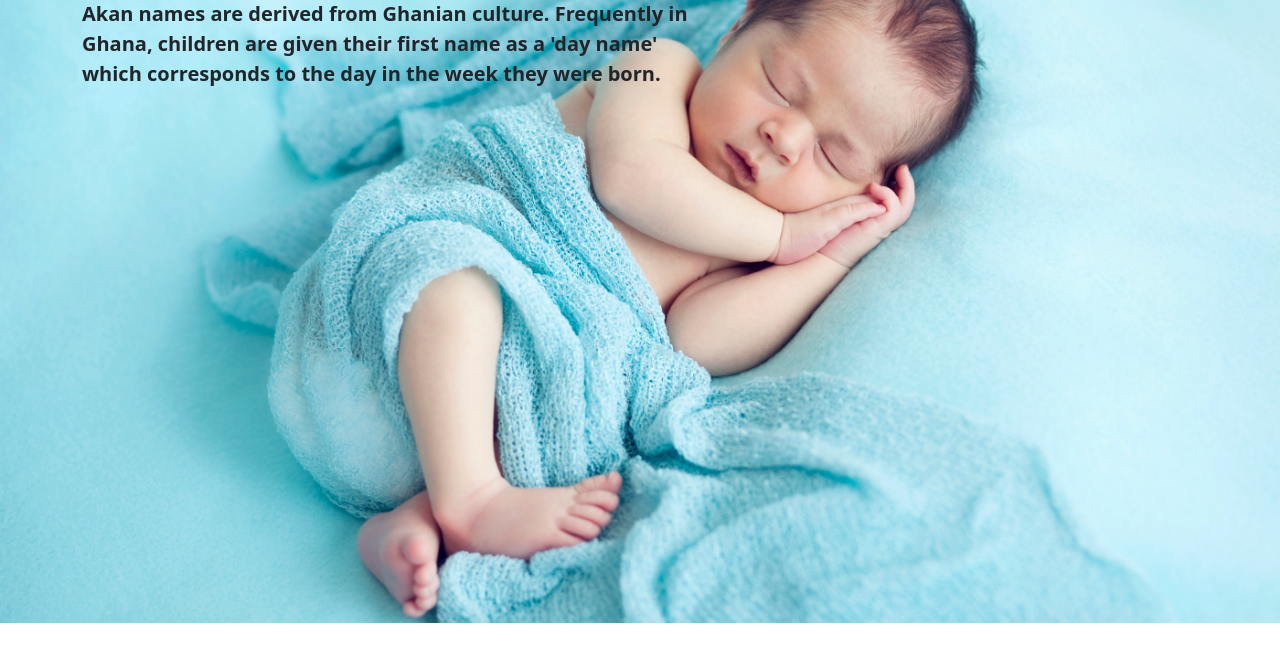
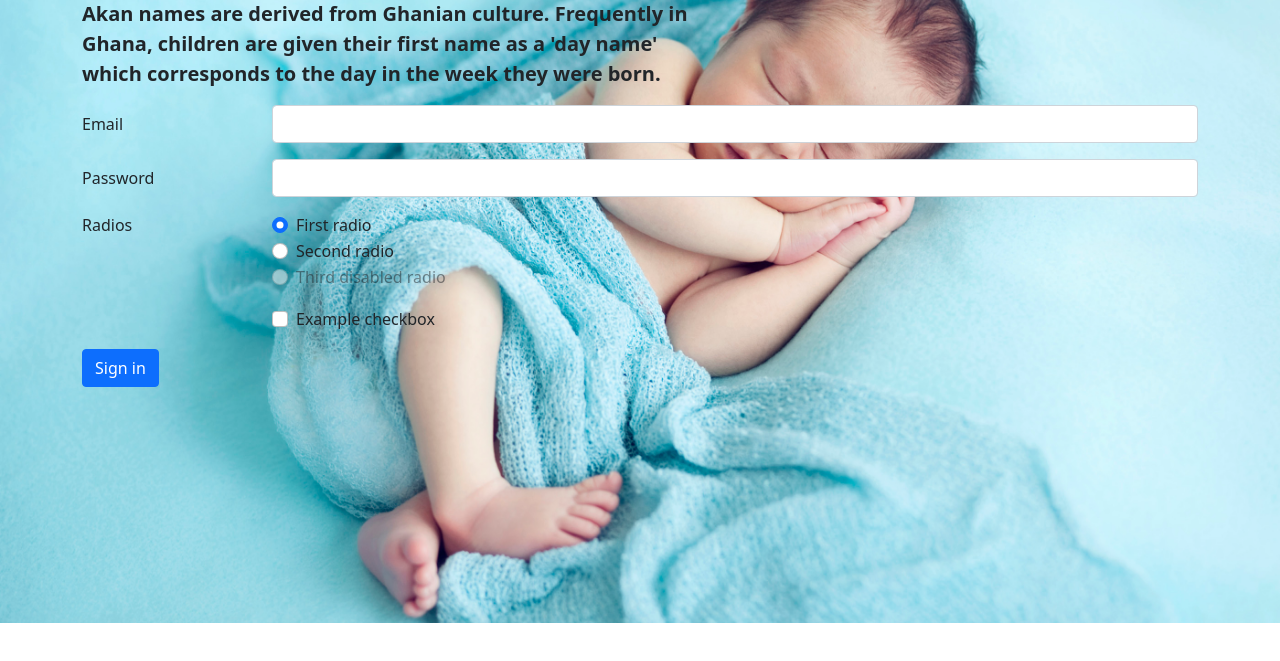
Before and after one commit to clarelimo/Akan-Name, a plain HTML site: page index.html in a window 1280 px wide. Shown: the part 97-758 px from the top of the page. Drawn offline with Linux system fonts and the light colour scheme.

Commit message:
form structure added

```diff
--- a/index.html
+++ b/index.html
@@ -18,5 +18,57 @@
             </div>
         </div>
     </div>
+    <div class="container">
+        <div class="row">
+            <form>
+                <div class="row mb-3">
+                  <label for="inputEmail3" class="col-sm-2 col-form-label">Email</label>
+                  <div class="col-sm-10">
+                    <input type="email" class="form-control" id="inputEmail3">
+                  </div>
+                </div>
+                <div class="row mb-3">
+                  <label for="inputPassword3" class="col-sm-2 col-form-label">Password</label>
+                  <div class="col-sm-10">
+                    <input type="password" class="form-control" id="inputPassword3">
+                  </div>
+                </div>
+                <fieldset class="row mb-3">
+                  <legend class="col-form-label col-sm-2 pt-0">Radios</legend>
+                  <div class="col-sm-10">
+                    <div class="form-check">
+                      <input class="form-check-input" type="radio" name="gridRadios" id="gridRadios1" value="option1" checked>
+                      <label class="form-check-label" for="gridRadios1">
+                        First radio
+                      </label>
+                    </div>
+                    <div class="form-check">
+                      <input class="form-check-input" type="radio" name="gridRadios" id="gridRadios2" value="option2">
+                      <label class="form-check-label" for="gridRadios2">
+                        Second radio
+                      </label>
+                    </div>
+                    <div class="form-check disabled">
+                      <input class="form-check-input" type="radio" name="gridRadios" id="gridRadios3" value="option3" disabled>
+                      <label class="form-check-label" for="gridRadios3">
+                        Third disabled radio
+                      </label>
+                    </div>
+                  </div>
+                </fieldset>
+                <div class="row mb-3">
+                  <div class="col-sm-10 offset-sm-2">
+                    <div class="form-check">
+                      <input class="form-check-input" type="checkbox" id="gridCheck1">
+                      <label class="form-check-label" for="gridCheck1">
+                        Example checkbox
+                      </label>
+                    </div>
+                  </div>
+                </div>
+                <button type="submit" class="btn btn-primary">Sign in</button>
+              </form>
+        </div>
+    </div>
 </body>
 </html>
```
